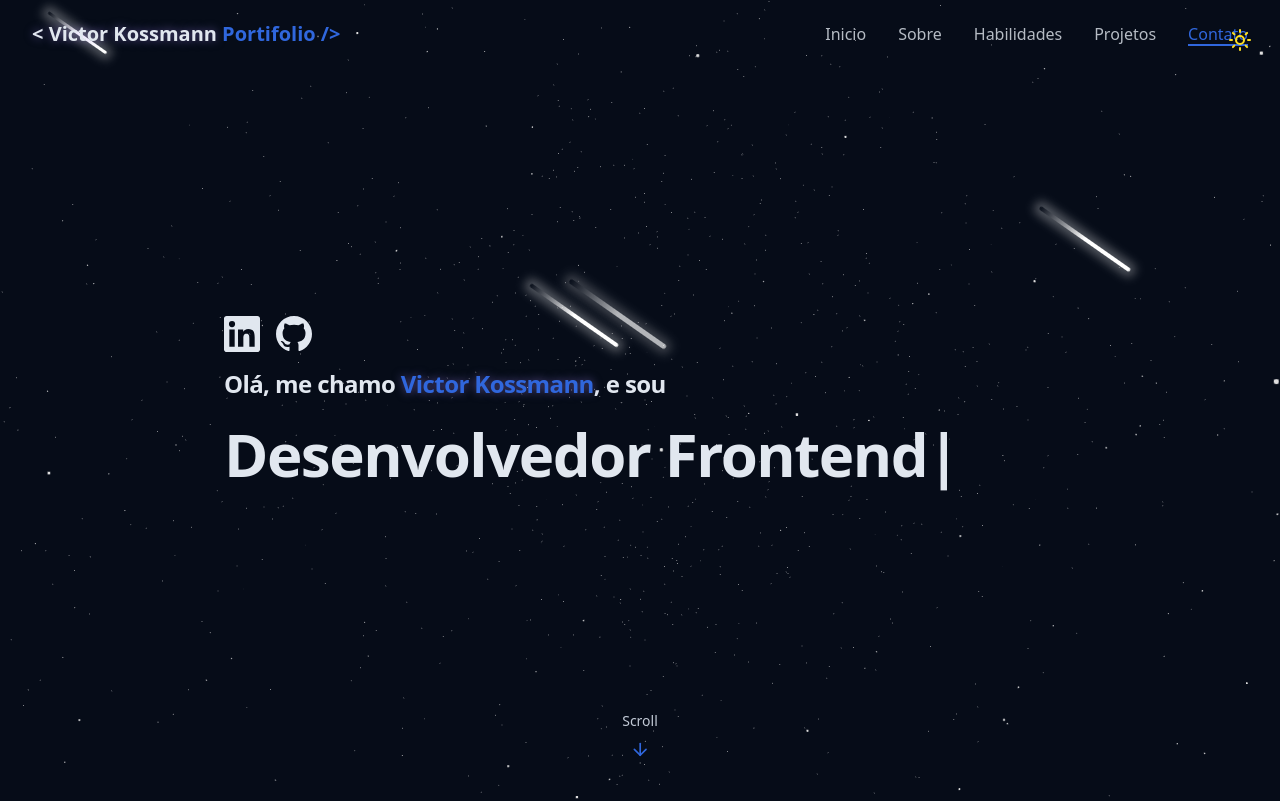
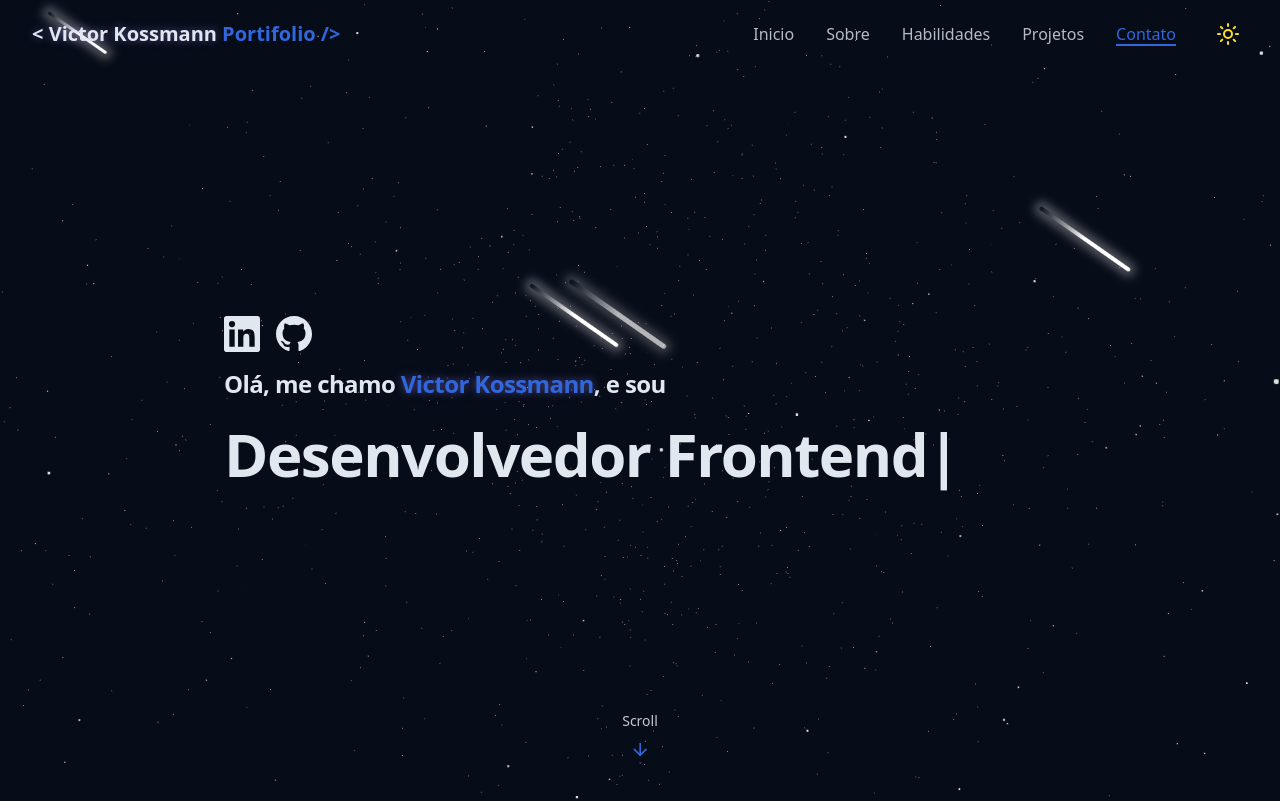
Before and after one commit to yVictorK/Portifolio_Victor, a React (Vite) app: page / in a window 1280 px wide. Shown: the top 801 px of the page. Built offline with nearby package versions, Linux system fonts and the light colour scheme.

Commit message:
fix: NavBar responsive

```diff
--- a/src/components/ContactSection.tsx
+++ b/src/components/ContactSection.tsx
@@ -60,7 +60,7 @@ export const ContactSection = () => {
                     <h4 className="font-medium">Email</h4>
                     <a
                       href="mailto:victorkossmann22@gmail.com"
-                      className="text-muted-foreground hover:text-primary transition-colors"
+                      className="text-sm md:text-md text-muted-foreground hover:text-primary transition-colors"
                     >
                       victorkossmann22@gmail.com
                     </a>
--- a/src/components/NavBar.tsx
+++ b/src/components/NavBar.tsx
@@ -1,8 +1,8 @@
 import { useEffect, useState } from "react";
 import { cn } from "../lib/utils";
 import { Menu, X } from "lucide-react";
+import { ThemeToggle } from "./ThemeToggle";
 
-// Defina um novo tipo para o nome da seção ativa, incluindo um valor inicial.
 type ActiveSection = typeof navItems[number]["name"] | null;
 
 const navItems = [
@@ -26,28 +26,24 @@ const navItems = [
 export const NavBar = () => {
   const [isScrolled, setIsScrolled] = useState(false);
   const [isMenuOpen, setIsMenuOpen] = useState(false);
-  // 1. Novo estado para a seção ativa.
   const [activeSection, setActiveSection] = useState<ActiveSection>("Inicio");
 
   useEffect(() => {
     const handleScroll = () => {
-      // Lógica de transparência e sombra
       setIsScrolled(window.scrollY > 10);
 
-      // 2. Lógica para determinar a seção ativa
       let currentSection: ActiveSection = null;
 
-      // Itera sobre todos os itens para encontrar qual seção está visível.
       for (let i = navItems.length - 1; i >= 0; i--) {
         const item = navItems[i];
-        const sectionId = item.href.substring(1); // Remove o '#'
+        const sectionId = item.href.substring(1);
         const section = document.getElementById(sectionId);
 
         if (section) {
           const rect = section.getBoundingClientRect();
           if (rect.top <= 300 || (i === navItems.length - 1 && rect.bottom <= window.innerHeight)) {
-             currentSection = item.name;
-             break;
+            currentSection = item.name;
+            break;
           }
         }
       }
@@ -72,7 +68,7 @@ export const NavBar = () => {
       isScrolled ? "py-3 bg-background/80 backdroup-blur-md shadow-sxd" : "py-5"
     )}>
       <div className="container flex items-center justify-between">
-        <a href="#hero" className="text-xl font-bold text-primary flex items-center">
+        <a href="#hero" className="text-sm sm:text-md md:text-xl font-bold text-primary flex items-center">
           <span className="relative z-10">
             <span className="text-glow text-foreground">{"<"} Victor Kossmann</span> Portifolio {"/>"}
           </span>
@@ -81,28 +77,27 @@ export const NavBar = () => {
         {/* navbar normal */}
         <div className="hidden md:flex space-x-8">
           {navItems.map((item, key) => (
-            // 3. Aplicação de classes condicionais para o sublinhado
             <a
               key={key}
               href={item.href}
               className={cn(
-                "relative text-foreground/80 hover:text-primary transition-colors duration-300 group", // Adicione 'group' para o hover
+                "relative text-foreground/80 hover:text-primary transition-colors duration-300 group",
                 activeSection === item.name
-                  ? "text-primary font-medium" // Classe para a seção ativa (cor mais forte)
+                  ? "text-primary font-medium"
                   : ""
               )}
             >
               {item.name}
-              {/* Elemento de sublinhado */}
               <span className={cn(
                 "absolute bottom-0 left-0 h-[2px] bg-primary transition-all duration-300",
-                "group-hover:w-full", // Sublinhado completo no hover
+                "group-hover:w-full",
                 activeSection === item.name
-                  ? "w-full" // Sublinhado completo se for a seção ativa
-                  : "w-0"   // Sem sublinhado
+                  ? "w-full"
+                  : "w-0"
               )}></span>
             </a>
           ))}
+          <ThemeToggle />
         </div>
 
         {/* navbar mobile */}
@@ -117,7 +112,8 @@ export const NavBar = () => {
               : <Menu size={24} />
           }
         </button>
-          <div
+
+        <div
           className={cn(
             "fixed inset-0 bg-background/95 backdrop-blur-md z-40 flex flex-col items-center justify-center",
             "transition-all duration-300 md:hidden",
@@ -126,6 +122,9 @@ export const NavBar = () => {
               : "opacity-0 pointer-events-none"
           )}
         >
+          <div className="fixed top-8 left-5 z-50">
+            <ThemeToggle />
+          </div>
           <div className="flex flex-col space-y-8 text-xl">
             {navItems.map((item) => (
               <a
--- a/src/components/ThemeToggle.tsx
+++ b/src/components/ThemeToggle.tsx
@@ -31,8 +31,8 @@ export const ThemeToggle = () => {
   return (
     <button onClick={toggleTheme}
       className={cn(
-        "fixed max-sm:hidden top-5 right-5 z-50 p-2 rounded-full transition-colors duration-300",
-        "focus:outlin-hidden"
+        "z-50 px-2 rounded-full transition-colors duration-300",
+        "focus:outlin-hidden z-50"
       )}>
       {isDarkMode
         ? <Sun className="h-6 w-6 text-yellow-300" />
--- a/src/pages/Home.tsx
+++ b/src/pages/Home.tsx
@@ -6,14 +6,12 @@ import { NavBar } from "../components/NavBar"
 import { ProjectsSection } from "../components/ProjectsSection"
 import { SkillsSection } from "../components/SkillsSection"
 import { Meteors } from "../components/MeteorBackground"
-import { ThemeToggle } from "../components/ThemeToggle"
 import { StarsCanvas } from "../components/StarBackground"
 import { ScrollFadeIn } from "../components/ScrollFadeIn"
 
 export const Home = () => {
   return (
     <div className="min-h-screen bg-background text-foreground overflow-x-hidden">
-      <ThemeToggle />
       <StarsCanvas className="absolute inset-0 z-0" value={5000} />
       <Meteors />
       <NavBar />
```
